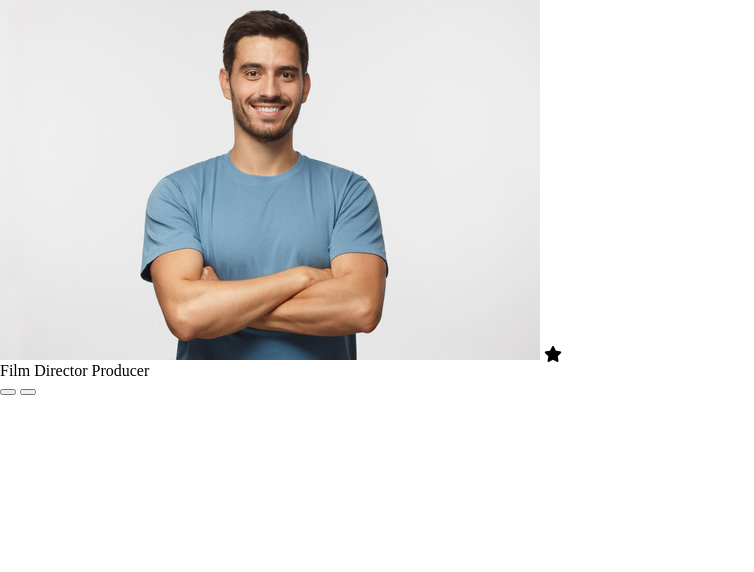
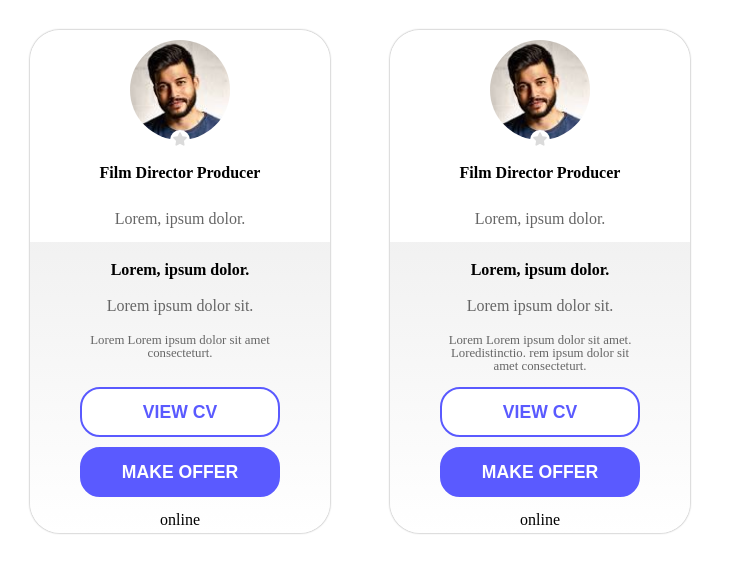
Before and after one commit to DenisStepanenkoS/user-card, a plain HTML site: page index.html in a window 1280 px wide. Shown: the whole page, without its empty margins (0-754 px from the left). Drawn offline with Linux system fonts and the light colour scheme.

Commit message:
project finish

```diff
--- a/assets/css/styles.css
+++ b/assets/css/styles.css
@@ -0,0 +1,121 @@
+p, h2{
+    padding: 5px;
+}
+
+
+:root{
+    --star-size: 20px;
+    --user-img-size: 100px;
+}
+
+.star-no-premium{
+    background-color: white;
+    text-align: center;
+    color: rgba(74, 74, 74, 0.2);
+    font-size: calc((2 / 3) * var(--star-size));
+    border-radius: 50%;
+    width: var(--star-size);
+    height: var(--star-size - calc(var(--star-size) / 2,5));
+    padding-top: calc(var(--star-size) / 7);
+    padding-bottom: calc(var(--star-size) / 5);
+    position: absolute;
+    bottom: calc(var(--star-size) / 2 * (-1));
+}
+
+.user-image-with-star{
+    padding-top: 10px;
+    position: relative;
+    width: 100%;
+    height: 100%;
+    display: flex;
+    justify-content: center;
+}
+
+.user-img{
+    width: var(--user-img-size);
+    height: var(--user-img-size);
+    overflow: hidden;
+    object-fit: cover;
+    border-radius: 50%;
+}
+
+.user-card{
+    flex: 1 1 200px;
+    box-shadow: 0 0 2px grey;
+    min-width: var(--user-img-size);
+    max-width: 300px;
+    text-align: center;
+    border-radius: 30px;
+    margin: 30px;
+    overflow: hidden;
+    display: flex;
+    flex-direction: column;
+    width: 100%;
+}
+
+.bg-header{
+    background-color: white;
+    display: flex;
+    flex-direction: column;
+    gap: 20px;
+    justify-content: center;
+    margin-bottom: 10px;
+}
+
+.h2-header{
+    font-weight: bold;
+}
+
+
+.work-price, .user-life-place, .info-about-user{
+    color: rgb(102, 102, 102);
+}
+
+.bg-main{
+    height: 100%;
+    display: flex;
+    flex-direction: column;
+    align-items: center;
+    background: linear-gradient(to top, white, rgba(121, 121, 121, 0.1));
+    gap: 10px;
+}
+
+.user-name{
+    padding-top: 20px;
+    font-weight: bold;
+}
+
+
+.info-about-user{
+    font-weight: 100;
+    font-size: 0.8rem;
+    max-width: 200px;
+}
+.btn-view-cv{
+    margin-top: auto;
+    min-width: 200px;
+    min-height: 50px;
+    background-color: white;
+    color: rgb(90, 90, 255);
+    border: 2px solid rgb(90, 90, 255);
+    border-radius: 20px;
+    font-weight: bold;
+    font-size: 1.1rem;
+}
+
+.btn-make-offer{
+    min-width: 200px;
+    min-height: 50px;
+    background-color: rgb(90, 90, 255);
+    color: white;
+    border: 2px solid rgb(90, 90, 255);
+    border-radius: 20px;
+    font-weight: bold;
+    font-size: 1.1rem;
+}
+
+
+body{
+    display: flex;
+    flex-wrap: wrap;
+}
--- a/index.html
+++ b/index.html
@@ -12,25 +12,47 @@
 </head>
 <body>
 
-    <article>
+    <article class="user-card">
         <header class="bg-header">
-            <div class="user-img">
-                <img src="assets/images/first-user.jpg" alt="userImage">
+            <div class="user-image-with-star">
+                <img class="user-img" src="assets/images/second-user.jpeg" alt="userImage">
                 <i class="fa-solid fa-star star-no-premium"></i>
             </div>
-            <h2>Film Director Producer</h2>
-            <p></p>
+
+            <h2 class="h2-header">Film Director Producer</h2>
+            <p class="work-price">Lorem, ipsum dolor.</p>
         </header>
 
         <main class="bg-main">
-            <h2></h2>
-            <p></p>
-            <p></p>
-            <button></button>
-            <button></button>
-            <p></p>
+            <h2 class="user-name">Lorem, ipsum dolor.</h2>
+            <p class="user-life-place">Lorem ipsum dolor sit.</p>
+            <p class="info-about-user">Lorem Lorem ipsum dolor sit amet consecteturt.</p>
+            <button class="btn-view-cv">VIEW CV</button>
+            <button class="btn-make-offer"> MAKE OFFER</button>
+            <p class="user-status" >online</p>
         </main>
     </article>
 
+
+    <article class="user-card">
+        <header class="bg-header">
+            <div class="user-image-with-star">
+                <img class="user-img" src="assets/images/second-user.jpeg" alt="userImage">
+                <i class="fa-solid fa-star star-no-premium"></i>
+            </div>
+
+            <h2 class="h2-header">Film Director Producer</h2>
+            <p class="work-price">Lorem, ipsum dolor.</p>
+        </header>
+
+        <main class="bg-main">
+            <h2 class="user-name">Lorem, ipsum dolor.</h2>
+            <p class="user-life-place">Lorem ipsum dolor sit.</p>
+            <p class="info-about-user">Lorem Lorem ipsum dolor sit amet. Loredistinctio. rem ipsum dolor sit amet consecteturt.</p>
+            <button class="btn-view-cv">VIEW CV</button>
+            <button class="btn-make-offer"> MAKE OFFER</button>
+            <p class="user-status" >online</p>
+        </main>
+    </article>
 </body>
 </html>
```
